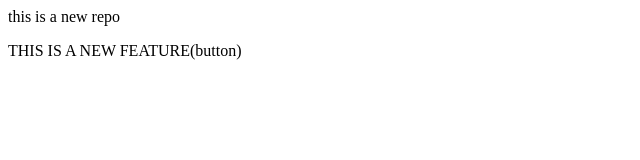
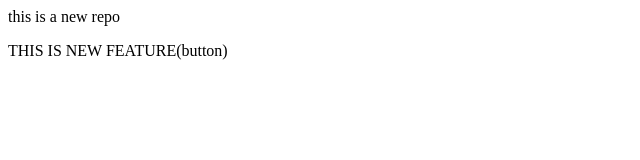
Before and after one commit to Vsbhuvan/localrepo, a plain HTML site: page index.html in a window 1280 px wide. Shown: the full height of the page, 0-640 px from the left. Drawn offline with Linux system fonts and the light colour scheme.

```diff
--- a/index.html
+++ b/index.html
@@ -1,2 +1,2 @@
 <p>this is a new repo</p>
-<P>THIS IS A NEW FEATURE(button)</P>
+<P>THIS IS  NEW FEATURE(button)</P>
```
